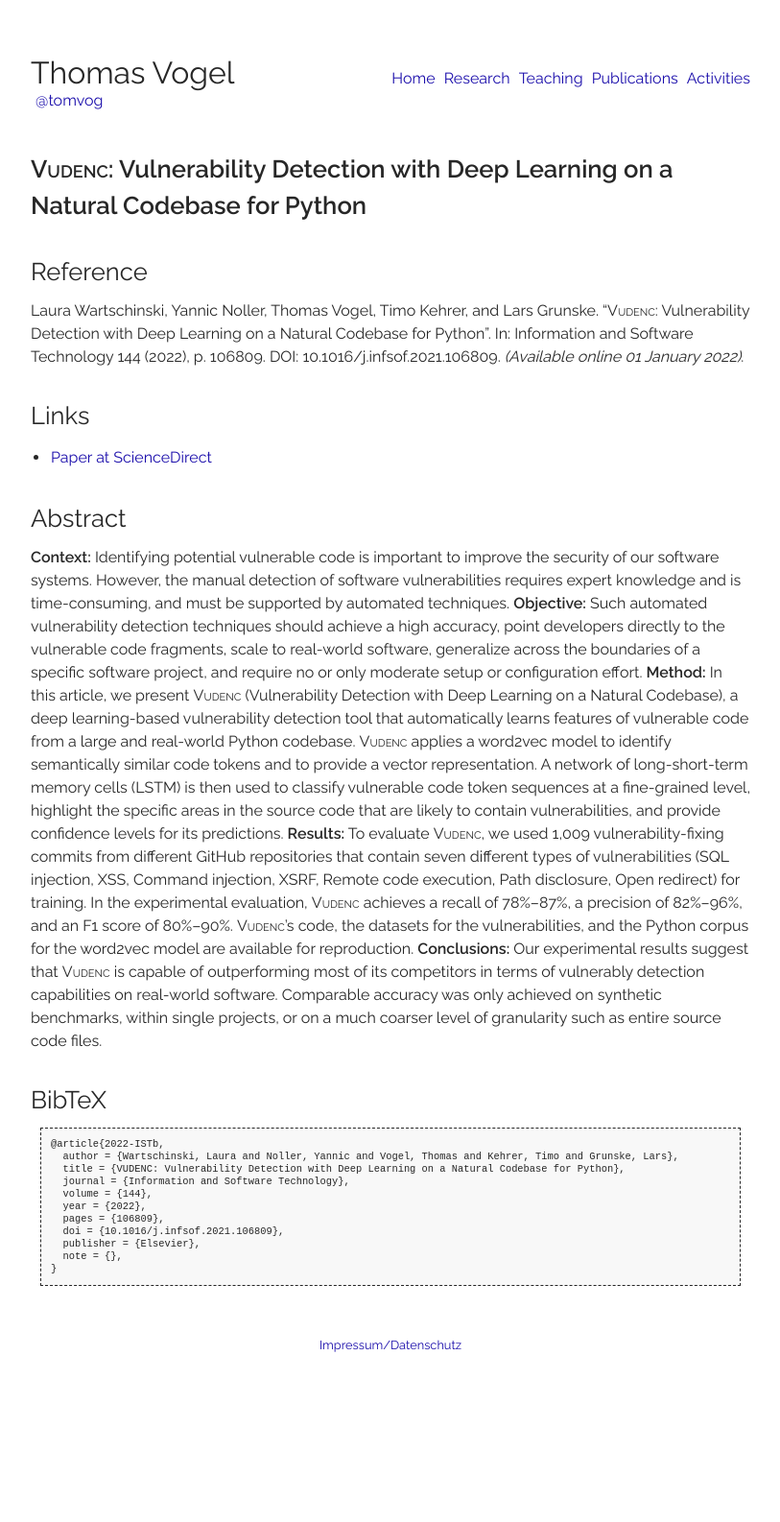
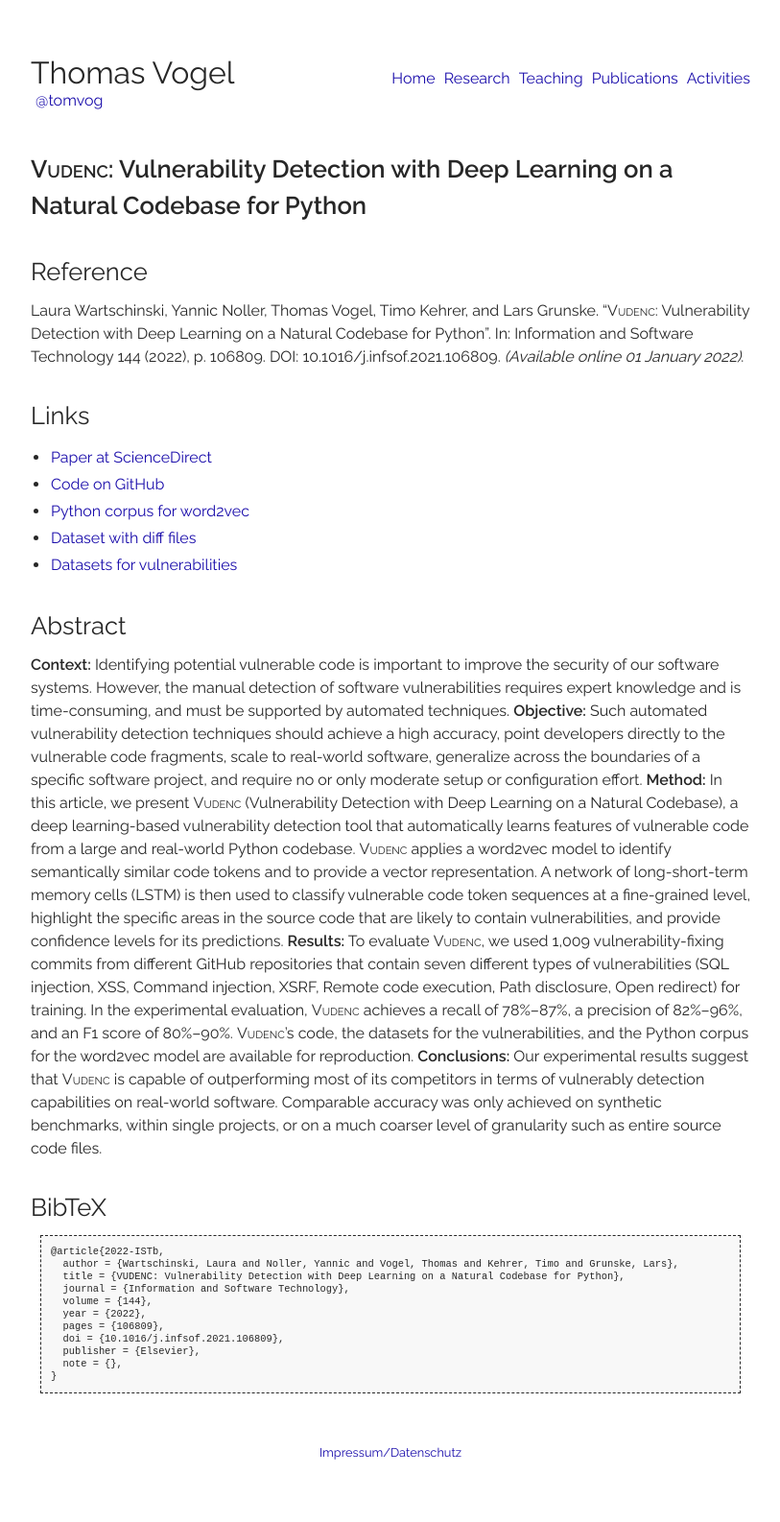
Before and after one commit to thomas-vogel/thomas-vogel.github.io, a Jekyll site: the page built from _pages/publications/2022-ISTb.md, in a window 1280 px wide. Shown: the whole page at 96% size, without its empty margins (233-1046 px from the left). Built offline with Jekyll 4.4.1, drawn with Linux system fonts in a browser that asks for light colours; before the commit the page ends 1474 px from its top, so only the background shows below that.

Commit message:
Add links to data.

```diff
--- a/_pages/publications/2022-ISTb.md
+++ b/_pages/publications/2022-ISTb.md
@@ -9,6 +9,11 @@ Laura Wartschinski, Yannic Noller, Thomas Vogel, Timo Kehrer, and Lars Grunske.
 
 ## Links
 * [Paper at ScienceDirect](https://doi.org/10.1016/j.infsof.2021.106809){:target="_blank"}
+* [Code on GitHub](https://github.com/LauraWartschinski/VulnerabilityDetection){:target="_blank"}
+* [Python corpus for word2vec](https://doi.org/10.5281/zenodo.3559480){:target="_blank"}
+* [Dataset with diff files](https://doi.org/10.5281/zenodo.3559203){:target="_blank"}
+* [Datasets for vulnerabilities](https://doi.org/10.5281/zenodo.3559841){:target="_blank"}
+
 
 ## Abstract
 **Context:**
```
Also changed, not shown: _pages/publications/2022-ISTa.md (+1 -0 lines).
